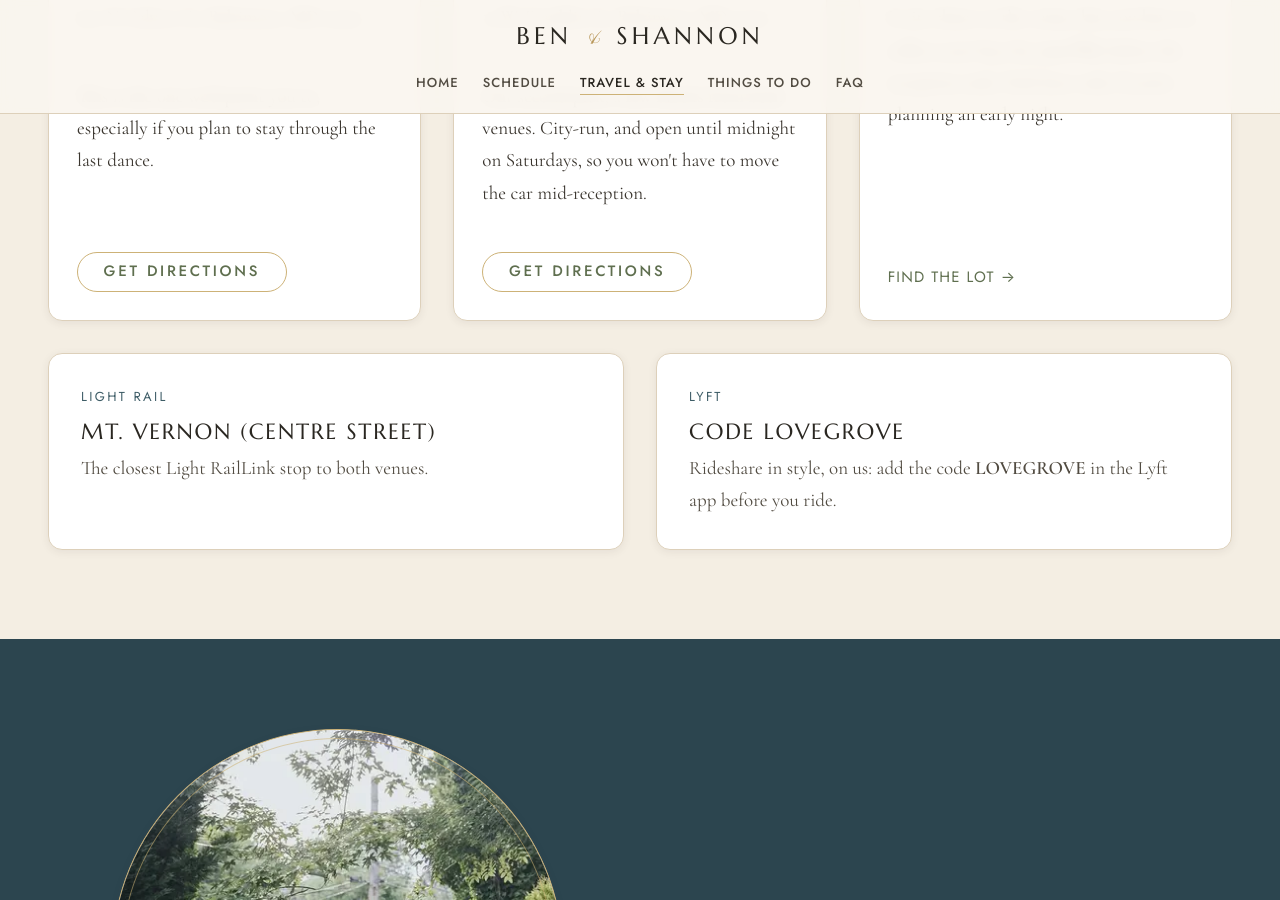
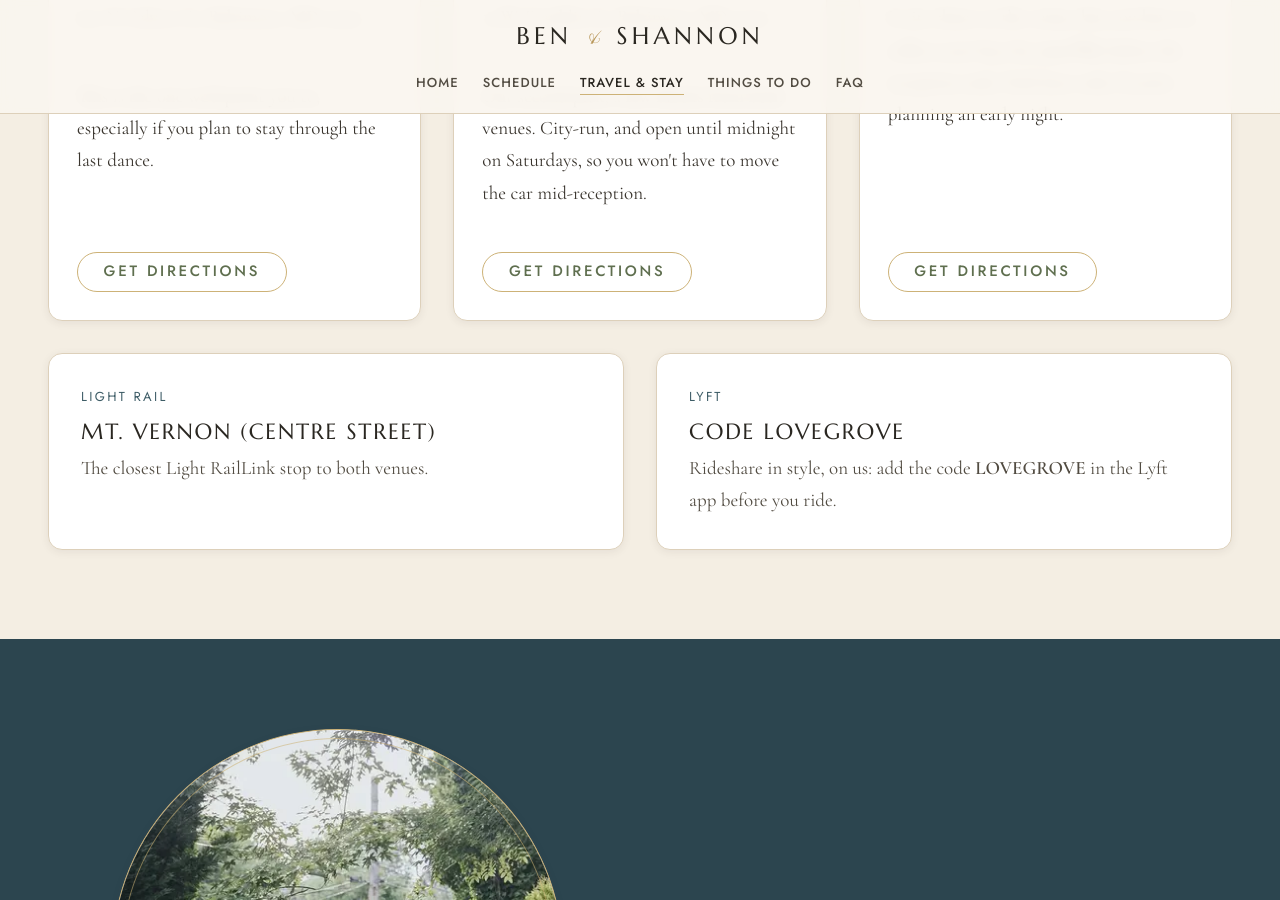
Before and after one commit to brent-mills-engineering/ben-shannon-wedding-site, a Jekyll site: the page built from travel.html, in a window 1280 px wide and 900 px high, scrolled down 4148 px. Built offline with Jekyll 4.4.1, drawn with Linux system fonts in a browser that asks for light colours.

Commit message:
Give the LAZ lot the same directions button as the other two garages
The LAZ card used a .ui-link reading "Find the lot" pointed at a Maps
search, while the other two used .bs-btn--outline "Get directions"
pointed at a Maps directions URL. That was easy to miss when the row held
two cards; with three across, the odd one out is obvious. All three now
match in style, label, and link behaviour.

```diff
--- a/travel.html
+++ b/travel.html
@@ -165,7 +165,7 @@ permalink: /travel/
           <h3 class="card-title">LAZ Parking &middot; Walters Art Museum Lot</h3>
           <p>It sits closer to the venue, but you have to collect your keys by <strong>7:00 PM</strong>, before the reception ends. Park here only if you're planning an early night.</p>
           <div class="listing__foot">
-            <a class="ui-link" href="https://www.google.com/maps/search/?api=1&query=LAZ%20Parking%20Walters%20Art%20Museum%20Lot%2C%20Baltimore%2C%20MD" target="_blank" rel="noopener">Find the lot</a>
+            <a class="bs-btn bs-btn--outline" href="https://www.google.com/maps/dir/?api=1&destination=LAZ%20Parking%20Walters%20Art%20Museum%20Lot%2C%20Baltimore%2C%20MD" target="_blank" rel="noopener">Get directions</a>
           </div>
         </div>
       </article>
```
